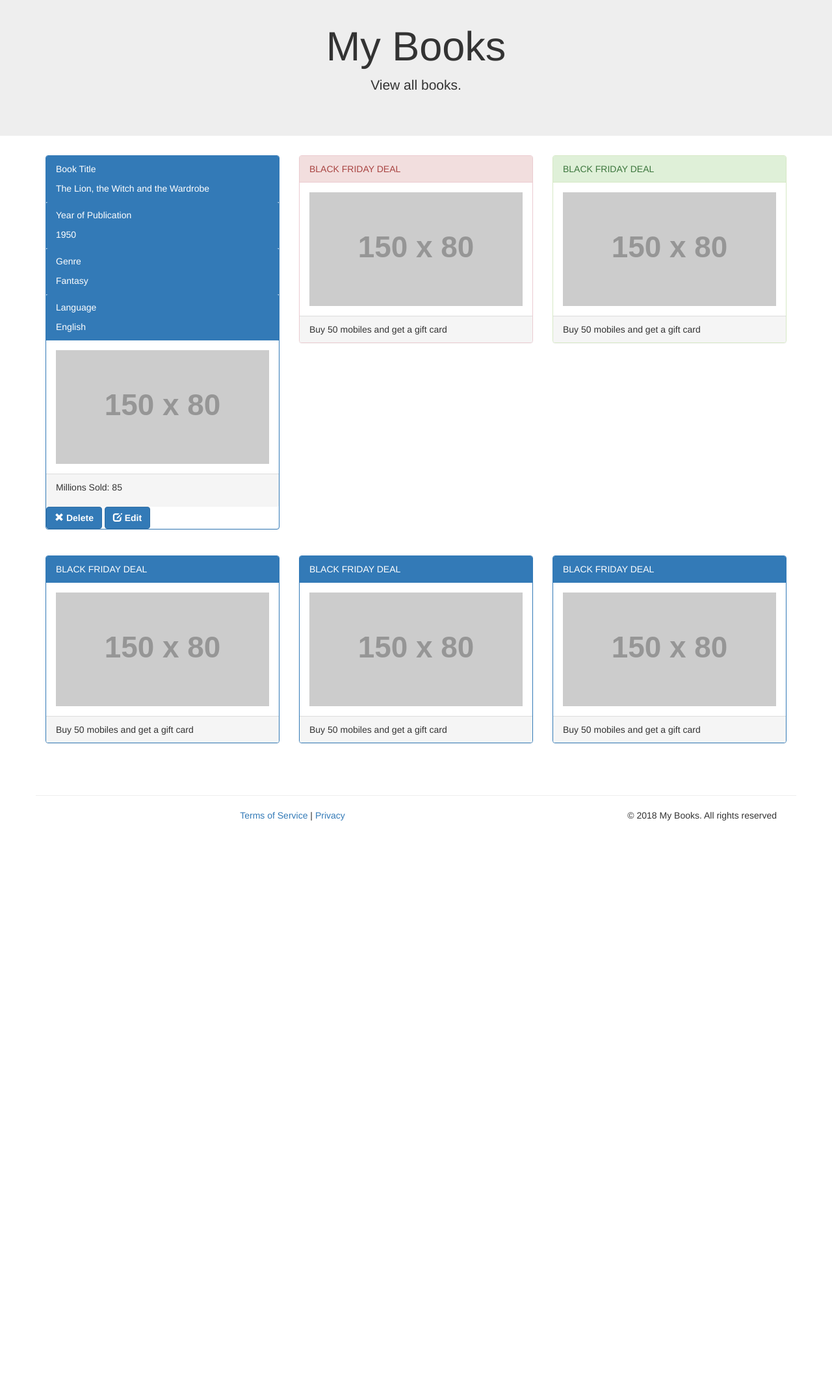
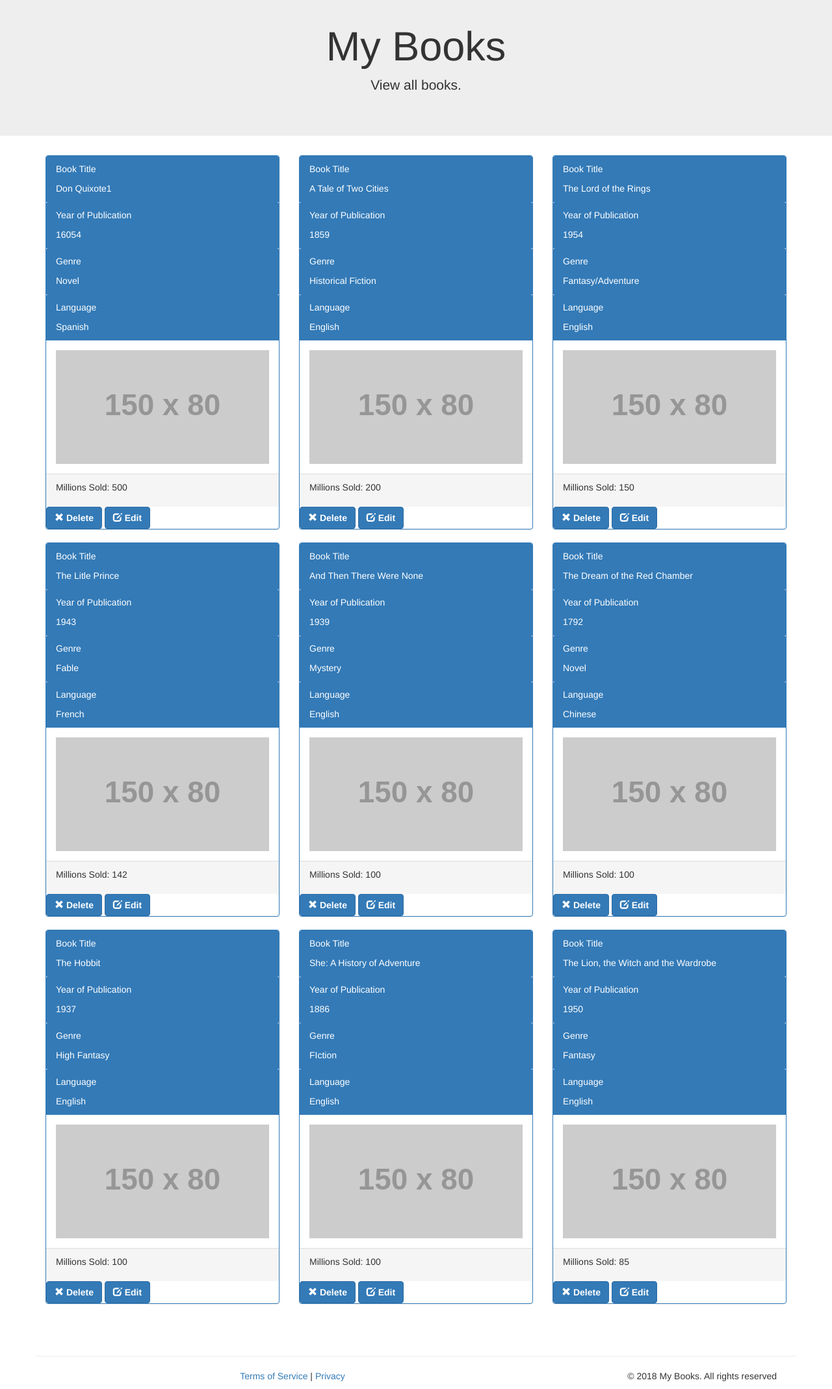
Before and after one commit to 13muskaan/mybooks, a PHP site: page /viewbooks.php in a window 1280 px wide. Shown: the part 51-2189 px from the top of the page at 65% size. Before the commit the page ends 1314 px from the top, so only its background shows below. Run offline with PHP 8.4, Linux system fonts and the light colour scheme; data comes from the database, SQL or seed files in the repository; grey boxes labelled with a size stand in for pictures from a placeholder-image service; some libraries are stand-ins or nearby versions.

Commit message:
updated view books page

```diff
--- a/view/pages/viewbooks.php
+++ b/view/pages/viewbooks.php
@@ -24,82 +24,54 @@
 		</div>
 	</div>
 	<div class="container">
-		<div class="row">
-			<div class="col-sm-4">
-				<div class="panel panel-primary">
-					<?php
+		<?php
 
 		  $contentquery = "SELECT * FROM book";
 		  $stmt = $conn->prepare($contentquery);
 		  $stmt->execute();
 		  $staticresult = $stmt->fetchAll(PDO::FETCH_ASSOC);
-		  foreach($staticresult as $row){}
 
+		  echo '<div class="row">';
+
+		$count = -1;
+
+
+		  foreach($staticresult as $row) {
+
+			  if ($count % 3 == 2) {
+				  echo '</div> <div class="row">';
+			  }
+
+
+		  echo'<div class="col-sm-4">
+		  			<div class="panel panel-primary">';
 		  echo'<div class="panel-heading">', '<p>', 'Book Title', '</p>',$row['BookTitle'], '</div>';
 		  echo'<div class="panel-heading">', '<p>', 'Year of Publication', '</p>', $row['YearofPublication'], '</div>';
 		  echo'<div class="panel-heading">', '<p>', 'Genre', '</p>', $row['Genre'], '</div>';
 		  echo'<div class="panel-heading">', '<p>', 'Language', '</p>', $row['LanguageWritten'], '</div>';
 		  echo '<div class="panel-body"><img src="https://placehold.it/150x80?text=IMAGE" class="img-responsive" style="width:100%" alt="Image"></div>';
 		  echo '<div class="panel-footer">', '<p>', 'Millions Sold: ', $row['MillionsSold'], '</p>','</div>';
-?>
-	<a href="#" class="btn btn-primary a-btn-slide-text">
+
+			echo '<a href="#" class="btn btn-primary a-btn-slide-text">
        <span class="glyphicon glyphicon-remove" aria-hidden="true"></span>
         <span><strong>Delete</strong></span>
     </a>
-	<a href="updatebooks.php" class="btn btn-primary a-btn-slide-text">
+
+					<a href="updatebooks.php?name=" class="btn btn-primary a-btn-slide-text">
        <span class="glyphicon glyphicon-edit" aria-hidden="true"></span>
         <span><strong>Edit</strong></span>
-    </a>
+    </a>';
 
-				</div>
-			</div>
-			<div class="col-sm-4">
-				<div class="panel panel-danger">
-					<div class="panel-heading">BLACK FRIDAY DEAL</div>
-					<div class="panel-body"><img src="https://placehold.it/150x80?text=IMAGE" class="img-responsive" style="width:100%" alt="Image">
-					</div>
-					<div class="panel-footer">Buy 50 mobiles and get a gift card</div>
-				</div>
-			</div>
-			<div class="col-sm-4">
-				<div class="panel panel-success">
-					<div class="panel-heading">BLACK FRIDAY DEAL</div>
-					<div class="panel-body"><img src="https://placehold.it/150x80?text=IMAGE" class="img-responsive" style="width:100%" alt="Image">
-					</div>
-					<div class="panel-footer">Buy 50 mobiles and get a gift card</div>
-				</div>
-			</div>
-		</div>
-	</div><br>
+			echo '</div>
+			</div>';
 
-	<div class="container">
-		<div class="row">
-			<div class="col-sm-4">
-				<div class="panel panel-primary">
-					<div class="panel-heading">BLACK FRIDAY DEAL</div>
-					<div class="panel-body"><img src="https://placehold.it/150x80?text=IMAGE" class="img-responsive" style="width:100%" alt="Image">
-					</div>
-					<div class="panel-footer">Buy 50 mobiles and get a gift card</div>
-				</div>
-			</div>
-			<div class="col-sm-4">
-				<div class="panel panel-primary">
-					<div class="panel-heading">BLACK FRIDAY DEAL</div>
-					<div class="panel-body"><img src="https://placehold.it/150x80?text=IMAGE" class="img-responsive" style="width:100%" alt="Image">
-					</div>
-					<div class="panel-footer">Buy 50 mobiles and get a gift card</div>
-				</div>
-			</div>
-			<div class="col-sm-4">
-				<div class="panel panel-primary">
-					<div class="panel-heading">BLACK FRIDAY DEAL</div>
-					<div class="panel-body"><img src="https://placehold.it/150x80?text=IMAGE" class="img-responsive" style="width:100%" alt="Image">
-					</div>
-					<div class="panel-footer">Buy 50 mobiles and get a gift card</div>
-				</div>
-			</div>
-		</div>
-	</div><br><br>
+			  $count++;
+		  }
+
+?>
+	</div>
+	</div>
+	<br><br>
 
 	<footer class="container-fluid text-center">
 		<?php include('footer.php');?>
```
